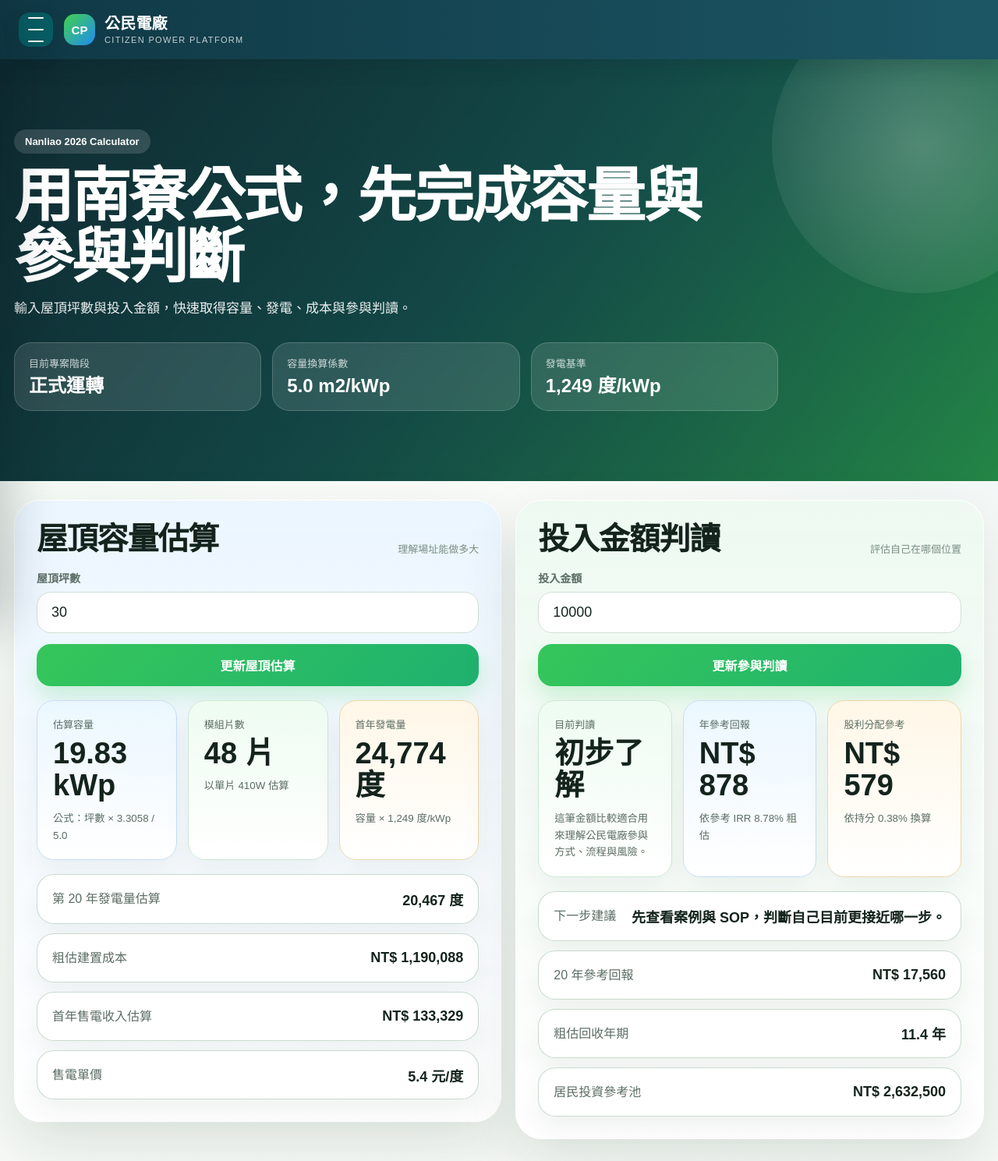
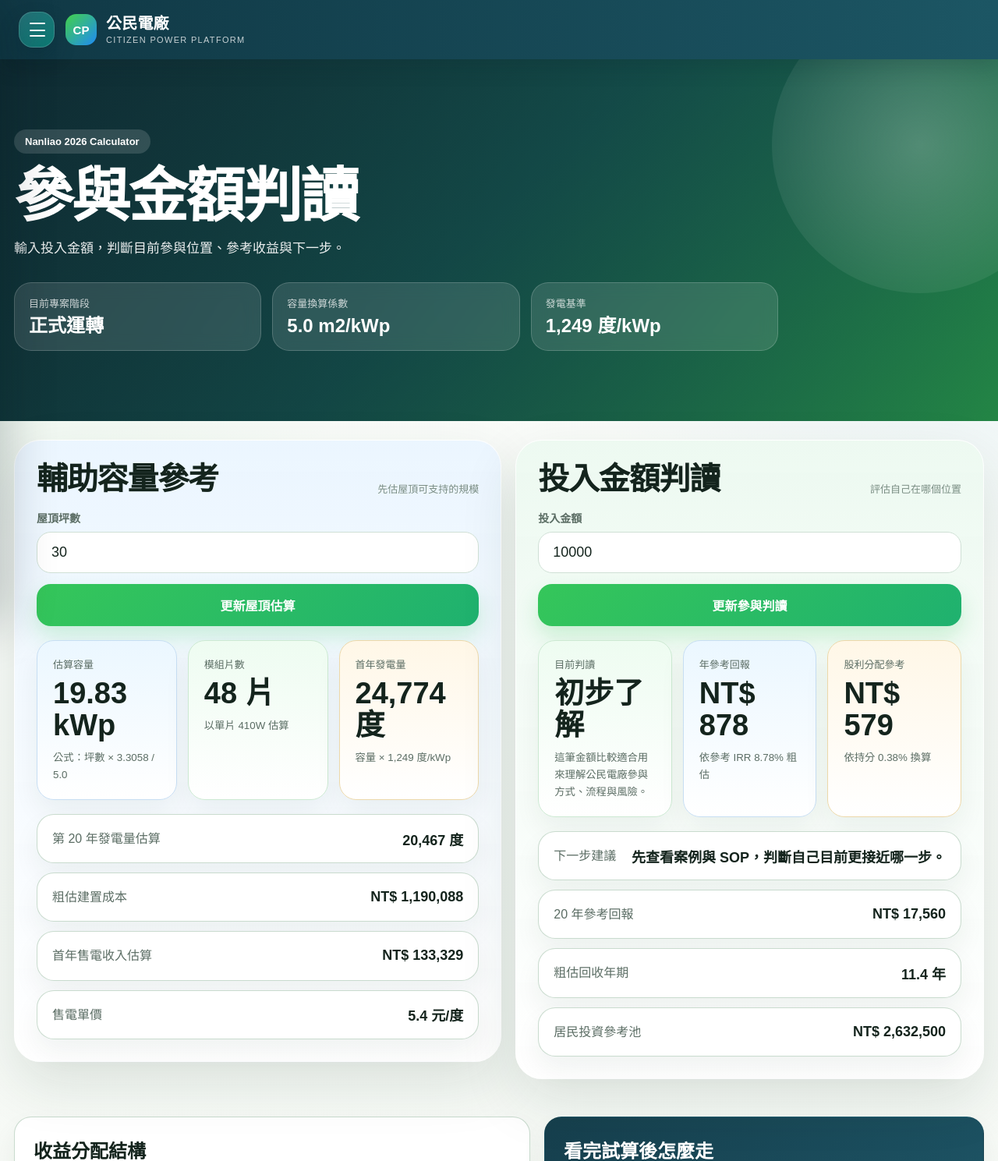
Before and after one commit to eric100108/citizen-power-line-bot, a Flask app: page /calc in a window 1280 px wide. Shown: the top 1489 px of the page at 78% size. Run offline with Flask 3, Linux system fonts and the light colour scheme; data comes from the database, SQL or seed files in the repository; some libraries are stand-ins or nearby versions.

Commit message:
Clarify calculator navigation labels

```diff
--- a/templates/_site_drawer.html
+++ b/templates/_site_drawer.html
@@ -1,16 +1,37 @@
 <style>
   .cp-menu-trigger {
-    width: 44px;
-    height: 44px;
+    position: relative;
+    width: 46px;
+    height: 46px;
     flex: 0 0 auto;
-    border: 0;
-    border-radius: 14px;
+    border: 1px solid rgba(255,255,255,.16);
+    border-radius: 18px;
     display: inline-grid;
     place-items: center;
-    background: #075c62;
+    background:
+      linear-gradient(145deg, rgba(255,255,255,.12), rgba(255,255,255,0)),
+      linear-gradient(135deg, #075f66 0%, #0b7a73 100%);
     color: #ffffff;
     cursor: pointer;
-    box-shadow: 0 10px 22px rgba(4, 38, 45, .16);
+    box-shadow: 0 14px 28px rgba(4, 38, 45, .22);
+    overflow: hidden;
+  }
+  .cp-menu-trigger::before {
+    position: absolute;
+    top: 13px;
+    left: 13px;
+  }
+  .cp-menu-trigger::after {
+    position: absolute;
+    left: 13px;
+    bottom: 13px;
+    width: 14px;
+  }
+  .cp-menu-trigger span {
+    position: absolute;
+    left: 13px;
+    top: 22px;
+    width: 20px;
   }
   .cp-menu-trigger span,
   .cp-menu-trigger::before,
@@ -22,8 +43,9 @@
     background: currentColor;
     display: block;
   }
-  .cp-menu-trigger {
-    gap: 4px;
+  .cp-menu-trigger:hover {
+    transform: translateY(-1px);
+    box-shadow: 0 18px 34px rgba(4, 38, 45, .28);
   }
   .topbar .topbar-inner {
     max-width: none !important;
@@ -168,11 +190,10 @@
     font-size: 13px;
   }
   @media (max-width: 720px) {
-    .cp-menu-trigger {
-      width: 42px;
-      height: 42px;
-      border-radius: 14px;
-    }
+    .cp-menu-trigger { width: 44px; height: 44px; border-radius: 17px; }
+    .cp-menu-trigger::before { top: 12px; left: 12px; }
+    .cp-menu-trigger span { top: 21px; left: 12px; }
+    .cp-menu-trigger::after { left: 12px; bottom: 12px; }
     .topbar .topbar-inner {
       padding-left: 16px !important;
       padding-right: 16px !important;
@@ -197,6 +218,7 @@
   }
   @media (prefers-reduced-motion: reduce) {
     .cp-drawer-scrim,
+    .cp-menu-trigger,
     .cp-drawer,
     .cp-drawer-link {
       transition: none;
@@ -219,12 +241,12 @@
       <span>平台入口與主要功能切換。</span>
     </a>
     <a class="cp-drawer-link" href="/site-estimate">
-      <strong>官方案場估算</strong>
-      <span>容量、板數、FIT 收益、補助與減碳。</span>
+      <strong>場址容量評估</strong>
+      <span>輸入面積，估容量、板數、發電與補助門檻。</span>
     </a>
     <a class="cp-drawer-link" href="/calc?amount=10000">
-      <strong>投資試算</strong>
-      <span>投入金額、參與位置與參考收益。</span>
+      <strong>參與金額判讀</strong>
+      <span>輸入投入金額，判斷參與位置與下一步。</span>
     </a>
     <a class="cp-drawer-link" href="/project">
       <strong>南寮案例</strong>
--- a/templates/calc_v4.html
+++ b/templates/calc_v4.html
@@ -102,8 +102,8 @@
       <div class="shell hero-grid">
         <div>
           <div class="badge">Nanliao 2026 Calculator</div>
-          <h1>用南寮公式，先完成容量與參與判斷</h1>
-          <p>輸入屋頂坪數與投入金額，快速取得容量、發電、成本與參與判讀。</p>
+          <h1>參與金額判讀</h1>
+          <p>輸入投入金額，判斷目前參與位置、參考收益與下一步。</p>
           <div class="hero-pills">
             <div class="hero-pill"><span>目前專案階段</span><strong>{{ project_stage }}</strong></div>
             <div class="hero-pill"><span>容量換算係數</span><strong>{{ "{:,.1f}".format(area_m2_per_kwp) }} m2/kWp</strong></div>
@@ -116,7 +116,7 @@
     <section class="section">
       <div class="shell grid two">
         <section class="panel roof">
-          <div class="section-head"><h2>屋頂容量估算</h2><span>理解場址能做多大</span></div>
+          <div class="section-head"><h2>輔助容量參考</h2><span>先估屋頂可支持的規模</span></div>
           <form method="get" action="/calc">
             <input type="hidden" name="project" value="{{ project_slug }}">
             <input type="hidden" name="amount" value="{{ amount|int }}">
--- a/templates/site_estimate_v1.html
+++ b/templates/site_estimate_v1.html
@@ -3,7 +3,7 @@
 <head>
   <meta charset="UTF-8">
   <meta name="viewport" content="width=device-width, initial-scale=1.0">
-  <title>官方參考案場估算 | 公民電廠平台</title>
+  <title>場址容量評估 | 公民電廠平台</title>
   <style>
     :root {
       --bg:#f4f8f3; --text:#13261f; --sub:#5b6d64; --muted:#7b8e84;
@@ -104,7 +104,7 @@
     <section class="hero">
       <div class="shell hero-inner">
         <div class="badge">{{ parameter_label }}｜{{ parameter_source_label }}</div>
-        <h1>用官方參考資料估算案場容量與收益</h1>
+        <h1>場址容量評估</h1>
         <p>輸入面積，取得容量、板數、發電量、FIT 收益、補助上限與減碳估算。</p>
         <div class="hero-pills">
           <div class="hero-pill"><span>案場規模</span><strong>{{ scale_label }}</strong></div>
@@ -200,7 +200,7 @@
                 <input id="carbon_factor" name="carbon_factor" type="number" min="0" step="0.001" value="{{ carbon_factor_kg_per_kwh }}">
               </div>
             </div>
-            <button class="button" type="submit">更新案場估算</button>
+            <button class="button" type="submit">更新容量評估</button>
           </form>
         </section>
 
```
Also changed, not shown: templates/menu_product_v2.html (+7 -7 lines).
